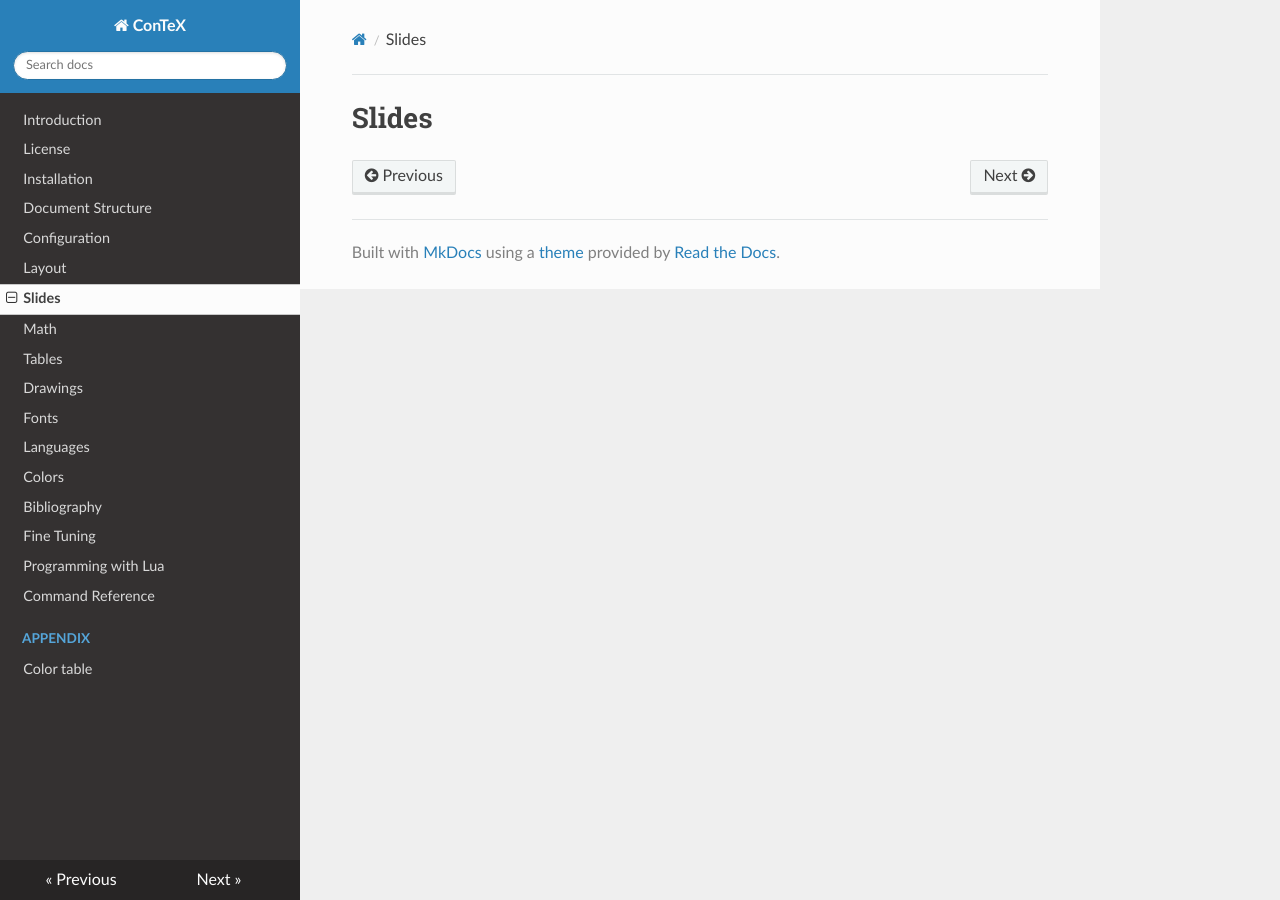
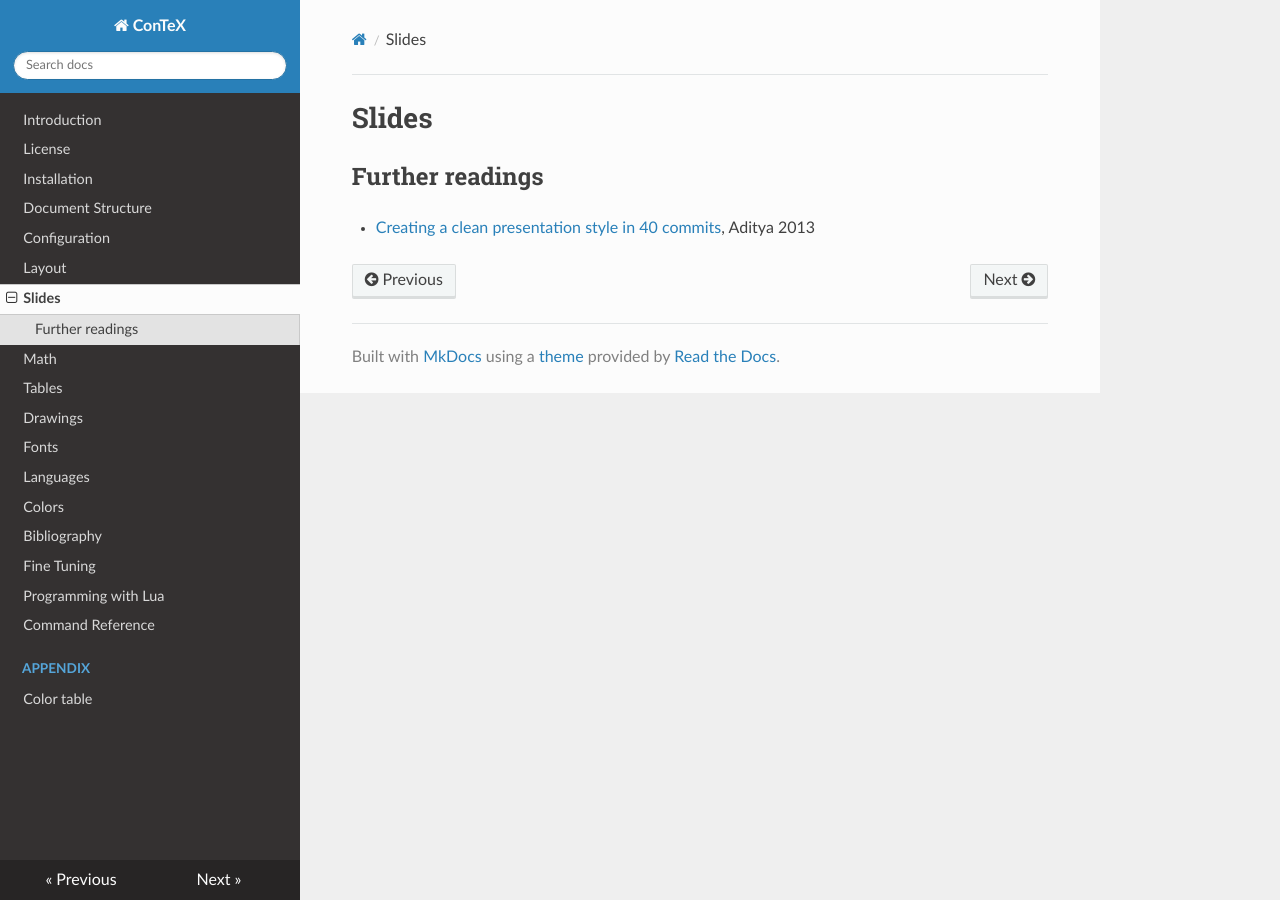
Before and after one commit to champignoom/contex-docs, an MkDocs documentation site: the page built from docs/slides.md, in a window 1280 px wide. Built offline with MkDocs 1.6.1, drawn with Linux system fonts in a browser that asks for light colours; nearby versions of some CDN libraries.

Commit message:
add aditya's link to slides

```diff
--- a/docs/slides.md
+++ b/docs/slides.md
@@ -1 +1,5 @@
 # Slides
+
+## Further readings
+
+- [Creating a clean presentation style in 40 commits](https://adityam.github.io/context-blog/post/presentation-40-commits/), Aditya 2013
```
